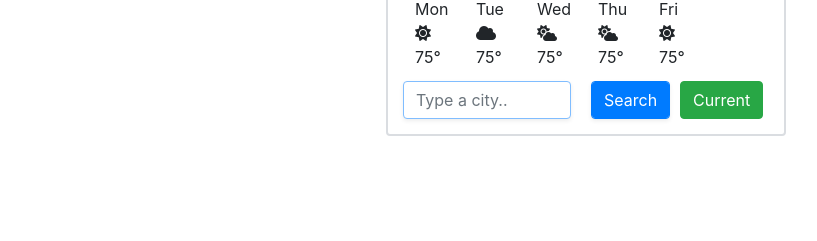
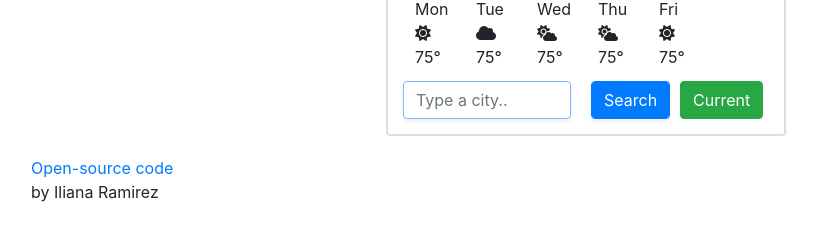
Before and after one commit to redseagal/vanilla-weather-app, a plain HTML site: page index.html in a window 1280 px wide. Shown: the part 277-518 px from the top of the page, without its empty margins (54-871 px from the left). Drawn offline with nearby package versions, Linux system fonts and the light colour scheme; no server answers.

Commit message:
Update index.html
added link to open-source code/Github

```diff
--- a/index.html
+++ b/index.html
@@ -79,6 +79,11 @@
             </form>
         </div>
         <script src="src/index.js"></script>
+        <span>
+            <a href="https://github.com/redseagal/weather-app" target="_blank">Open-source code</a></span>
+        <span>
+            <p>by Iliana Ramirez</p>
+        </span>
 </body>
 
 </html>
```
